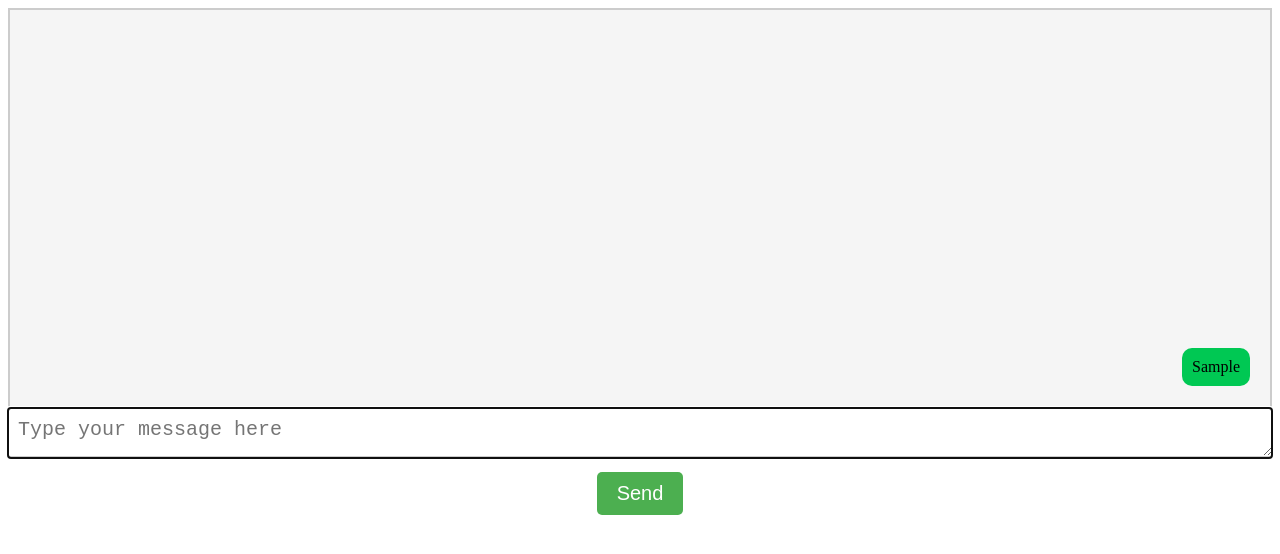
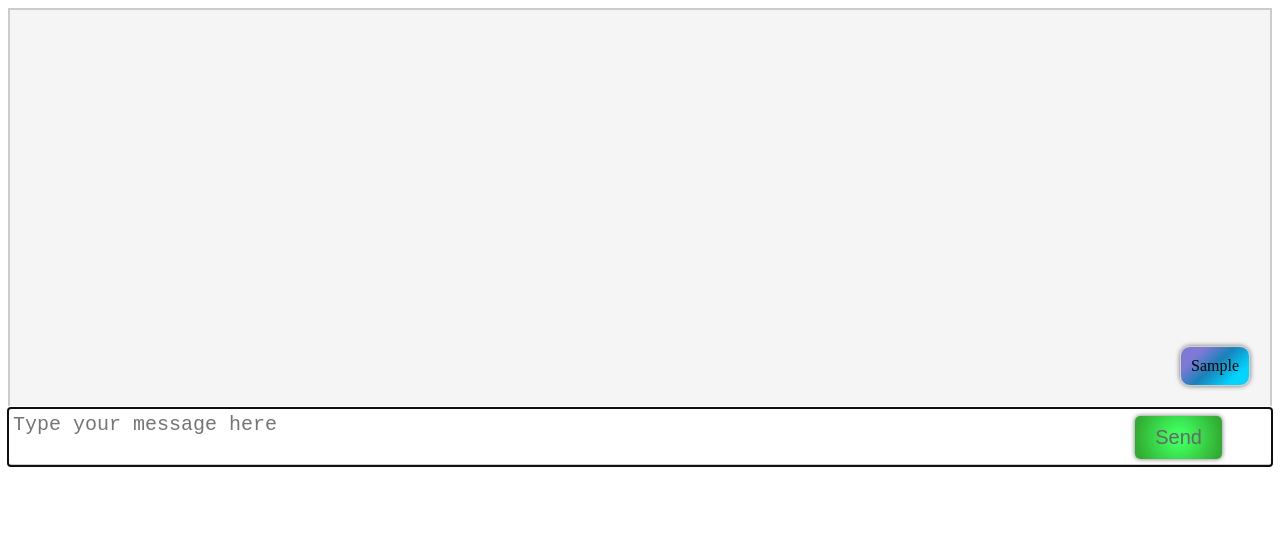
Before and after one commit to CatScan-crypt/CGbot, a website: page FE/public/app.html in a window 1280 px wide. Both pictures are taken after typing "Sample" into the empty fields and a click on the button "Send". Drawn offline with Linux system fonts and the light colour scheme; no server answers.

Commit message:
Improving CSS layout

```diff
--- a/FE/public/app.html
+++ b/FE/public/app.html
@@ -10,9 +10,9 @@
       <div id="output-inner">
       </div>
     </div>
-    <div class="App-footer">
+    <div class="app-footer">
+      <button id="send-button">Send</button>
       <textarea id="input" placeholder="Type your message here"></textarea>
-      <button id="send-button">Send</button>
     </div>
     <script src="bubbels.js"></script>
     <script src="fetch.js"></script>
--- a/FE/public/styles.css
+++ b/FE/public/styles.css
@@ -1,30 +1,37 @@
 #input {
   width: 100%;
-  height: 50px;
   font-size: 20px;
-  padding: 10px;
+  padding: 5px;
   box-sizing: border-box;
   border: none;
   border-bottom: 2px solid #ccc;
+  resize: none;
 }
 
-/* .App-footer{
+.app-footer {
+  display: flex;
+  justify-content: flex-end;
+  align-items: center;
 
-} */
+}
 
 #send-button {
-  display: block;
-  margin: 10px auto;
+  position:absolute;
+  margin: 10px 50px ;
   padding: 10px 20px;
   font-size: 20px;
   border: none;
   border-radius: 5px;
   background-color: #4CAF50;
-  color: #fff;
+  color: #676767;
   cursor: pointer;
+  box-shadow: 0px 0px 5px 0px rgba(22,20,19,0.6);
+  background: rgb(63,251,93);
+  background: radial-gradient(circle, rgba(63,251,93,1) 17%, rgba(50,172,50,1) 89%);
 }
 
 #output {
+
   height: 400px;
   padding: 10px;
   box-sizing: border-box;
@@ -33,20 +40,23 @@
   display: flex;
   flex-direction:column;
   justify-content: flex-end;
+
 }
 
 #output-inner {
+    overflow-y: scroll;
 }
 
 .user-bubble-container {
   display: flex;
   justify-content: flex-end;
   min-width: 80%;
-
 }
 
-.user-bubble {
-  background-color: #00c853;
+.user-bubble{
+
+  background: rgb(125,121,213);
+  background: linear-gradient(137deg, rgba(125,121,213,1) 23%, rgba(26,129,186,1) 49%, rgba(0,212,255,1) 80%);
   border-radius: 10px;
   margin: 10px;
   padding: 10px;
@@ -54,6 +64,8 @@
   max-width: 80%;
   word-wrap: break-word;
   text-align: right;
+  box-shadow: 0px 0px 5px 0px rgba(22,20,19,0.6);
+  border:0.1px solid #cfcfcf;
 }
 
 .assistant-bubble-container {
@@ -73,4 +85,6 @@
   max-width: 80%;
   word-wrap: break-word;
   text-align: left;
+  box-shadow: 0px 0px 5px 0px rgba(22,20,19,0.6);
+  border:0.1px solid #fff;
 }
```
Also changed, not shown: 1 other file.
